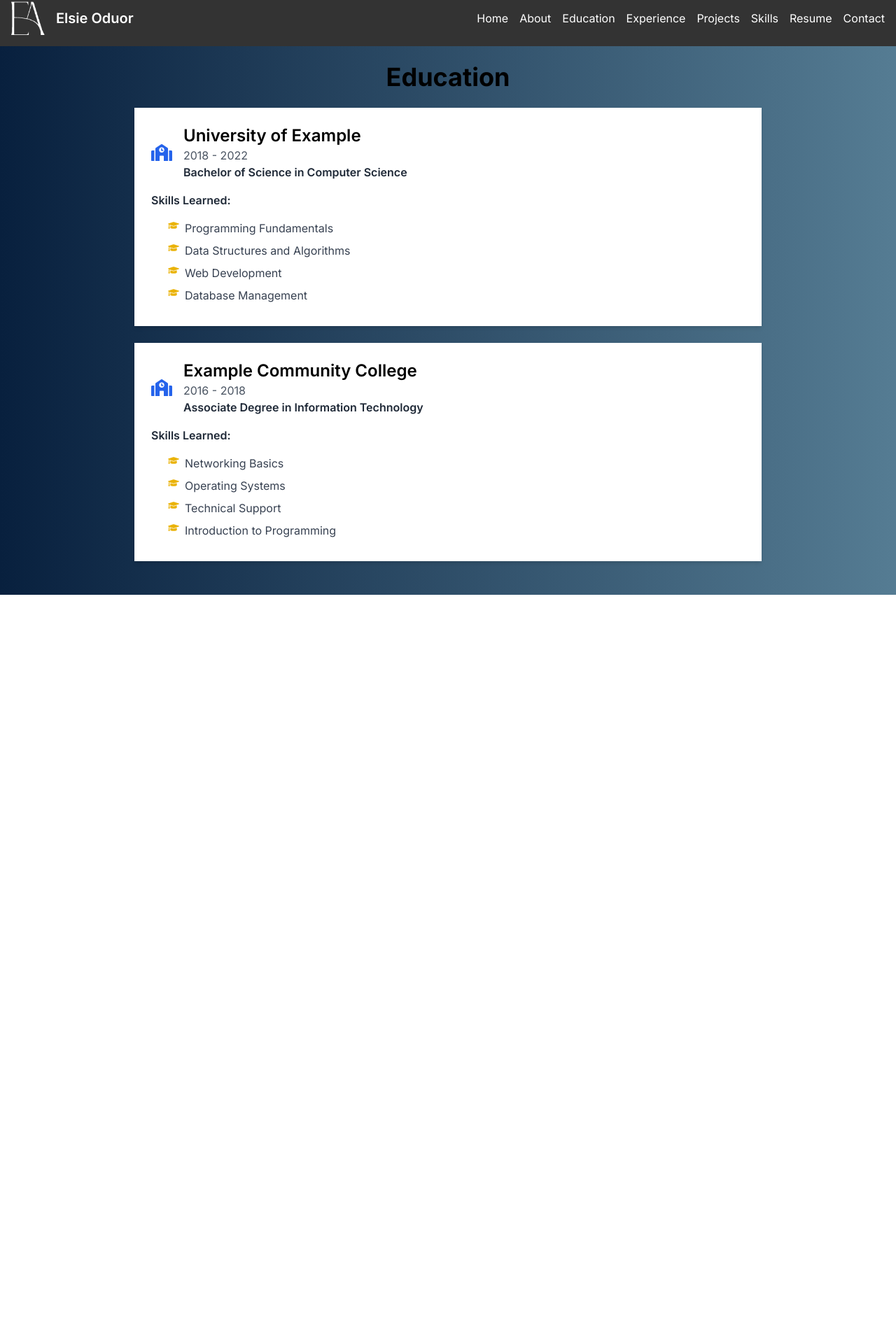
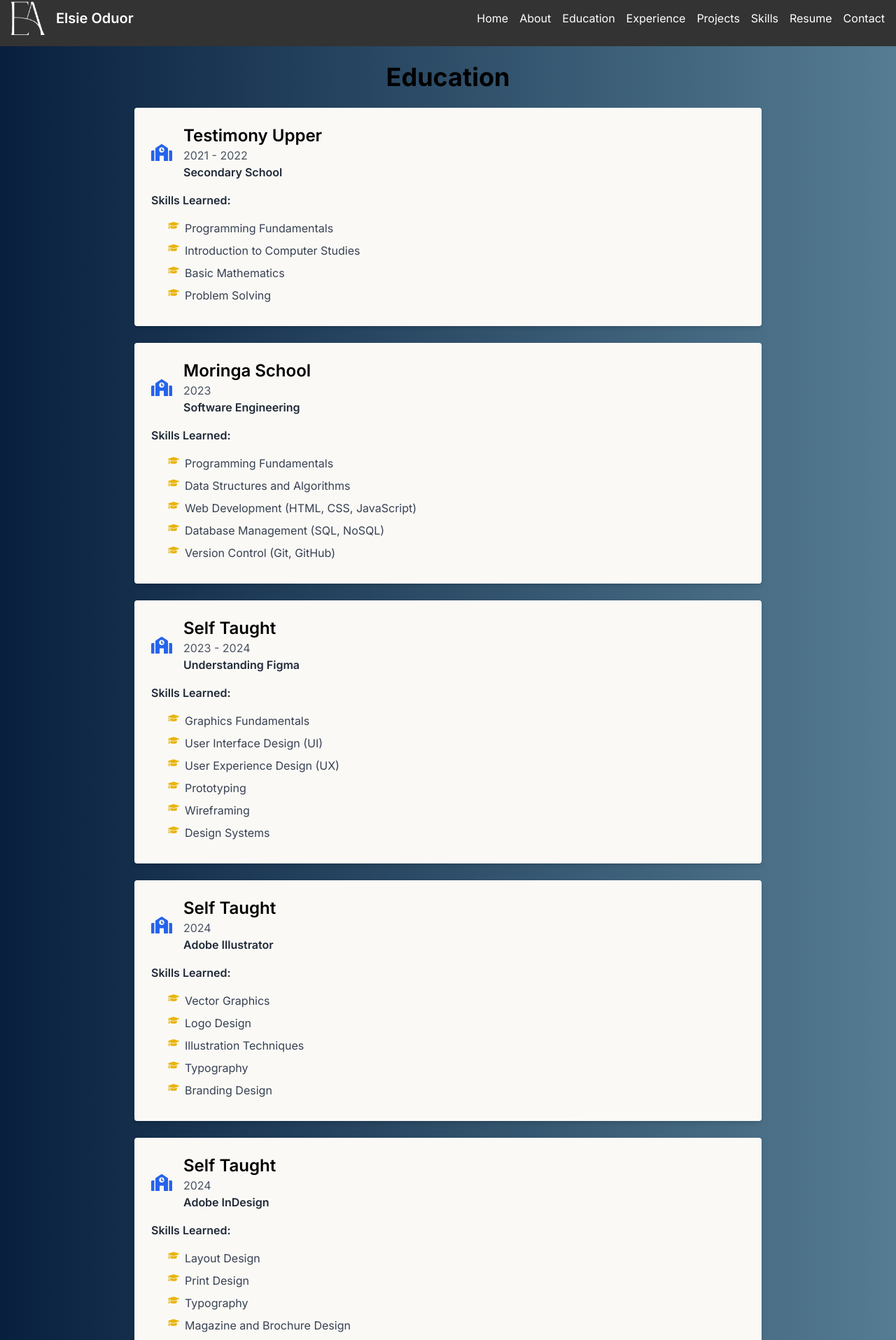
Before and after one commit to elsieoduor/portfolio, a Next.js app: page /education in a window 1280 px wide. Shown: the part 14-1929 px from the top of the page at 70% size. Before the commit the page ends 864 px from the top, so only its background shows below. Built offline with nearby package versions, Linux system fonts and the light colour scheme.

Commit message:
Modified

```diff
--- a/app/education/page.tsx
+++ b/app/education/page.tsx
@@ -6,29 +6,104 @@ import { FaSchool, FaGraduationCap } from 'react-icons/fa';
 export default function Education() {
   const educationItems = [
     {
-      school: 'University of Example',
-      year: '2018 - 2022',
-      degree: 'Bachelor of Science in Computer Science',
+      school: 'Testimony Upper',
+      year: '2021 - 2022',
+      degree: 'Secondary School',
+      skills: [
+        'Programming Fundamentals',
+        'Introduction to Computer Studies',
+        'Basic Mathematics',
+        'Problem Solving',
+      ],
+    },
+    {
+      school: 'Moringa School',
+      year: '2023',
+      degree: 'Software Engineering',
       skills: [
         'Programming Fundamentals',
         'Data Structures and Algorithms',
-        'Web Development',
-        'Database Management'
+        'Web Development (HTML, CSS, JavaScript)',
+        'Database Management (SQL, NoSQL)',
+        'Version Control (Git, GitHub)',
       ],
     },
     {
-      school: 'Example Community College',
-      year: '2016 - 2018',
-      degree: 'Associate Degree in Information Technology',
+      school: 'Self Taught',
+      year: '2023 - 2024',
+      degree: 'Understanding Figma',
       skills: [
-        'Networking Basics',
-        'Operating Systems',
-        'Technical Support',
-        'Introduction to Programming'
+        'Graphics Fundamentals',
+        'User Interface Design (UI)',
+        'User Experience Design (UX)',
+        'Prototyping',
+        'Wireframing',
+        'Design Systems',
+      ],
+    },
+    {
+      school: 'Self Taught',
+      year: '2024',
+      degree: 'Adobe Illustrator',
+      skills: [
+        'Vector Graphics',
+        'Logo Design',
+        'Illustration Techniques',
+        'Typography',
+        'Branding Design',
+      ],
+    },
+    {
+      school: 'Self Taught',
+      year: '2024',
+      degree: 'Adobe InDesign',
+      skills: [
+        'Layout Design',
+        'Print Design',
+        'Typography',
+        'Magazine and Brochure Design',
+        'Page Formatting',
+      ],
+    },
+    {
+      school: 'Self Taught',
+      year: '2024',
+      degree: 'Adobe Photoshop',
+      skills: [
+        'Photo Editing',
+        'Image Manipulation',
+        'Digital Painting',
+        'Retouching',
+        'Compositing',
+      ],
+    },
+    {
+      school: 'Self Taught',
+      year: '2024',
+      degree: 'Microsoft Suite',
+      skills: [
+        'Microsoft Word',
+        'Microsoft Excel',
+        'Microsoft PowerPoint',
+        'Document Formatting',
+        'Data Analysis (Excel)',
+        'Presentation Skills',
+      ],
+    },
+    {
+      school: 'Self Taught',
+      year: '2024',
+      degree: 'WordPress Development',
+      skills: [
+        'Content Management Systems (CMS)',
+        'WordPress Theme Customization',
+        'Plugin Development',
+        'SEO Optimization',
+        'Website Management',
       ],
     }
-    // Add more educational entries as needed
   ];
+
 
   return (
     <div className="min-h-screen flex flex-col">
@@ -41,7 +116,7 @@ export default function Education() {
 
         <div className="max-w-4xl w-full">
           {educationItems.map((edu, index) => (
-            <div key={index} className="bg-white shadow-md rounded-lg p-6 mb-6">
+            <div key={index} className="bg-[#FAF9F6] shadow-md rounded p-6 mb-6">
               <div className="flex items-center mb-4">
                 <FaSchool size={30} className="text-blue-600 mr-4" />
                 <div className="flex-grow">
```
